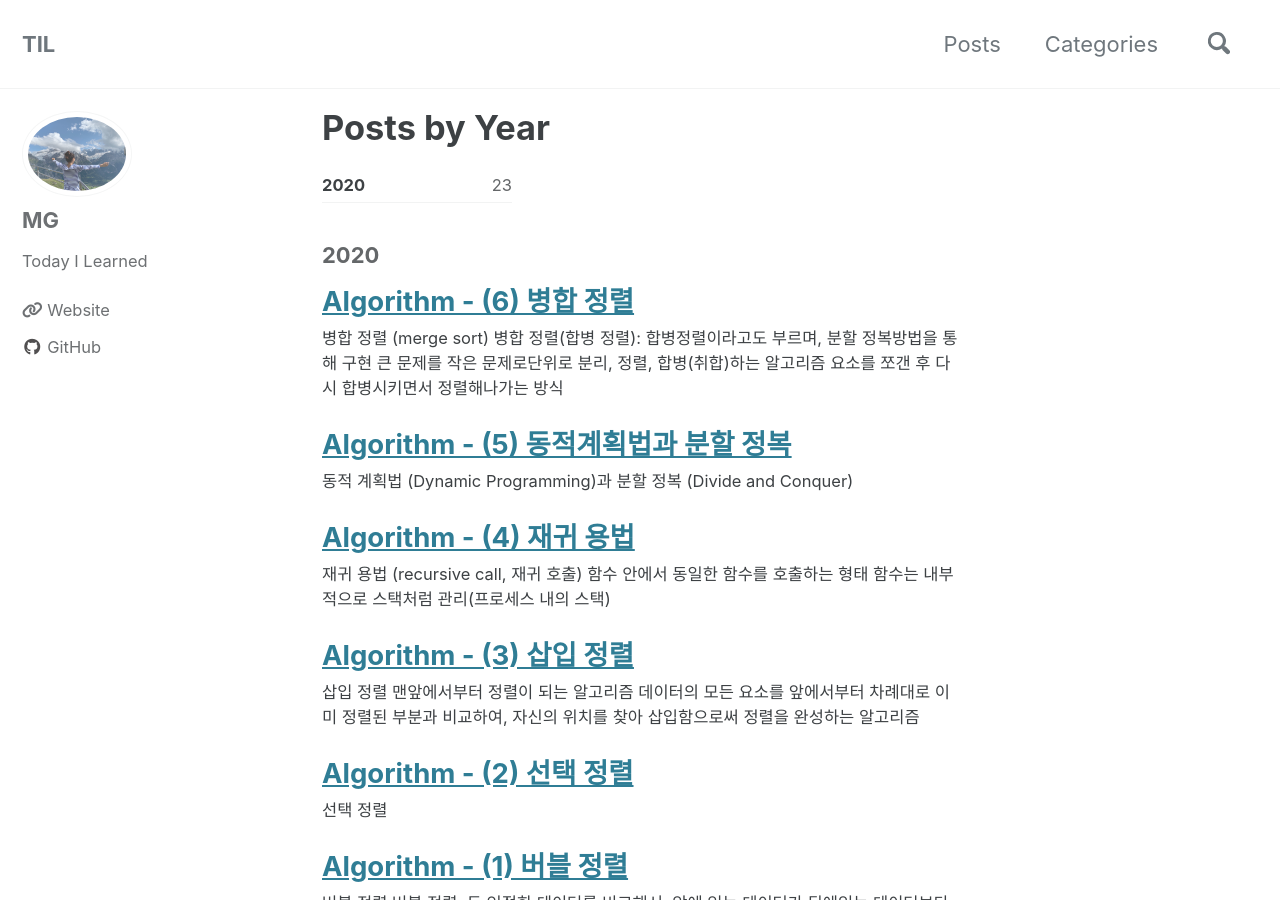
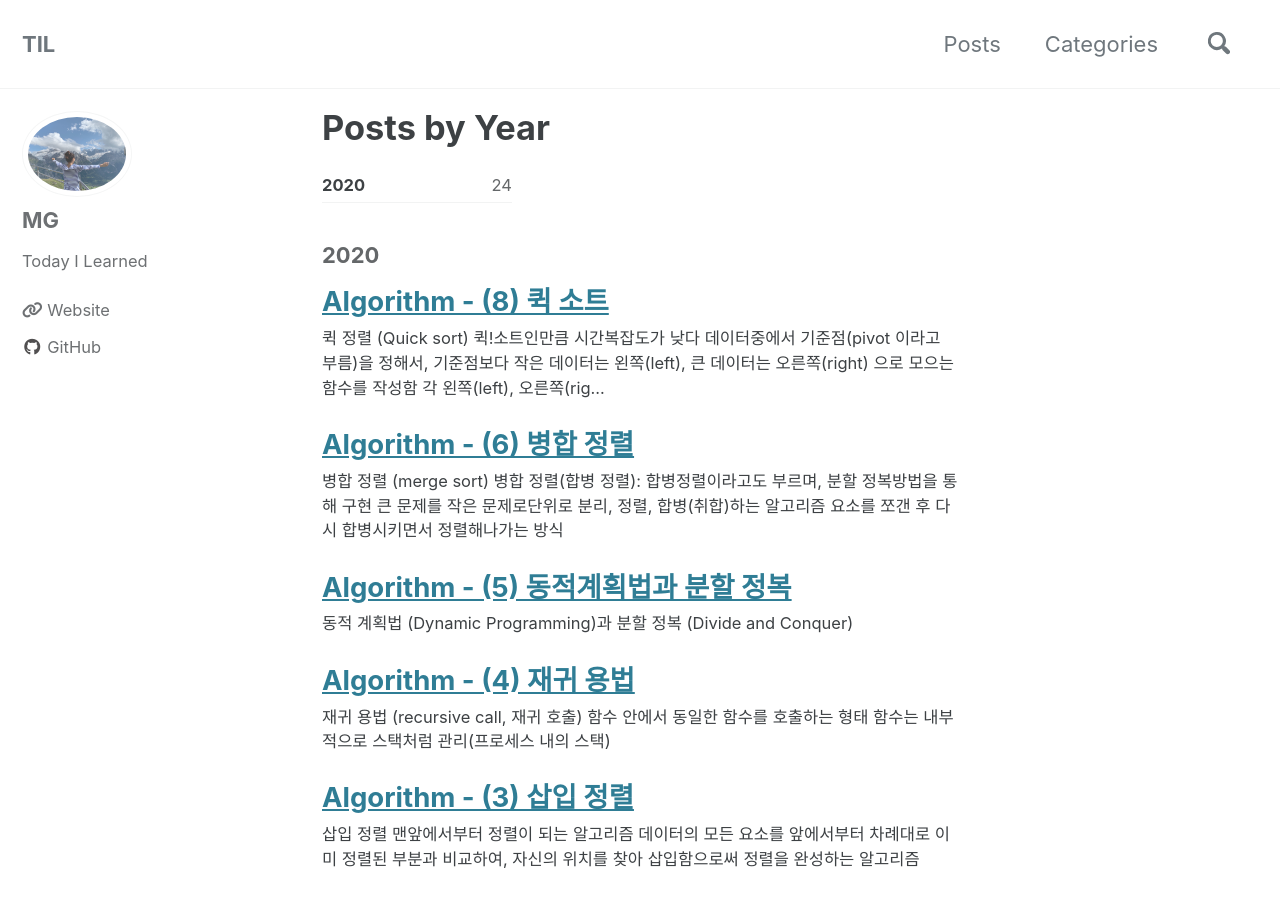
Before and after one commit to sujinsjlee/TIL, a Jekyll site: the page built from _pages/year-archive.md, in a window 1280 px wide and 900 px high. Built offline with Jekyll 4.4.1, drawn with Linux system fonts in a browser that asks for light colours; cached includes are drawn as plain includes; nearby versions of some CDN libraries; part of the change alters nothing that is shown.

Commit message:
[Algorithm] quickSort publish

````diff
--- a/_posts/2020-03-18-Algorithm_(7)_quickSort.md
+++ b/_posts/2020-03-18-Algorithm_(7)_quickSort.md
@@ -5,7 +5,6 @@ categories:
 tags:
   - Algorithm
 use_math: true
-published: false
 ---
 
 ## 퀵 정렬 (Quick sort)
@@ -23,17 +22,6 @@ published: false
 * 그리고 **재귀적으로** 위 작업을 수행한다.
 * 피봇은 rule에 따라서 설정하는데 보통 맨 앞데이터, 맨 뒤 데이터를 피봇으로 설정
 
-## Pseudocode
-* quicksort 함수 만들기
-  - 만약 리스트 갯수가 한개이면 해당 리스트 리턴
-  - 그렇지 않으면, 리스트 맨 앞의 데이터를 기준점(pivot)으로 놓기
-  - left, right 리스트 변수를 만들고,
-  - 맨 앞의 데이터를 뺀 나머지 데이터를 기준점과 비교(pivot)
-    - 기준점보다 작으면 left.append(해당 데이터)
-    - 기준점보다 크면 right.append(해당 데이터)
-  - return quicksort(left) + pivot + quicksort(right) 로 재귀 호출
-
-> 리스트로 만들어서 리턴하기: return quick_sort(left) + [pivot] + quick_sort(right)
 
 ## 시간 복잡도
 
@@ -43,6 +31,18 @@ published: false
     - 모든 데이터를 비교하는 상황이 나옴
     - $O(n^2)$
 
+## Pseudocode for Python
+
+* quicksort 함수 만들기
+  - 만약 리스트 갯수가 한개이면 해당 리스트 리턴
+  - 그렇지 않으면, 리스트 맨 앞의 데이터를 기준점(pivot)으로 놓기
+  - left, right 리스트 변수를 만들고,
+  - 맨 앞의 데이터를 뺀 나머지 데이터를 기준점과 비교(pivot)
+    - 기준점보다 작으면 left.append(해당 데이터)
+    - 기준점보다 크면 right.append(해당 데이터)
+  - return quicksort(left) + pivot + quicksort(right) 로 재귀 호출
+> 리스트로 만들어서 리턴하기: return quick_sort(left) + [pivot] + quick_sort(right)
+{: .notice--primary}
 
 ### Python code implementation
 
@@ -87,8 +87,72 @@ data_list = random.sample(range(100), 10)
 
 qsort(data_list)
 ```
+## Analysis for C++ code
+1. 마지막 데이터를 피벗으로 선택
+2. 왼쪽(i)에서 오른쪽으로 가면서 피벗보다 작은 수 찾음
+3. 각 인덱스 i, j에 대한 요소를 교환
+4. 2,3번 과정 반복
+5. 더이상 2,3번 진행이 불가능하면, 현재 피벗과 교환
+6. 이제 교환된 피벗 기준으로 왼쪽엔 피벗보다 작은 값, 오른쪽엔 큰 값들만 존재함
+{: .notice--warning}
 
 ## C++ code implementation
 ```cpp
+#include<iostream>
+using namespace std;
 
+void swap(int* a, int* b);
+
+int quickSplit(int* data, int low, int high)
+{
+    int pivot = data[high]; //last element as pivot
+    int i = low; // Index of smaller element
+
+    for (int j = low; j < high; j++)
+    {
+        // If current element is smaller than the pivot
+        if (data[j] < pivot)
+        {
+            i++; // increment index of smaller element
+            swap(&data[i-1], &data[j]);
+        }
+    }
+    swap(&data[i], &data[high]);
+    return i;
+}
+
+void quickSort(int* data, int start, int end)
+{
+	if(start >= end)
+		return;
+
+	//index means the pivot data index of the result for quickSplit
+	int index = quickSplit(data, start, end);
+
+	quickSort(data, start, index-1);
+	quickSort(data, index+1, end);
+
+}
+int main()
+{
+	int list_q[] = {5,3,1,8,7,4,9,2};
+
+	int len = sizeof(list_q) / sizeof(list_q[0]);
+	cout  << len << endl;
+
+	quickSort(list_q, 0, len-1);
+
+	for(int i = 0; i < len; ++i)
+		cout << list_q[i] << " ";
+
+	return 0;
+
+}
+
+void swap(int* a, int* b)
+{
+    int temp = *a;
+    *a = *b;
+    *b = temp;
+}
 ```
````
